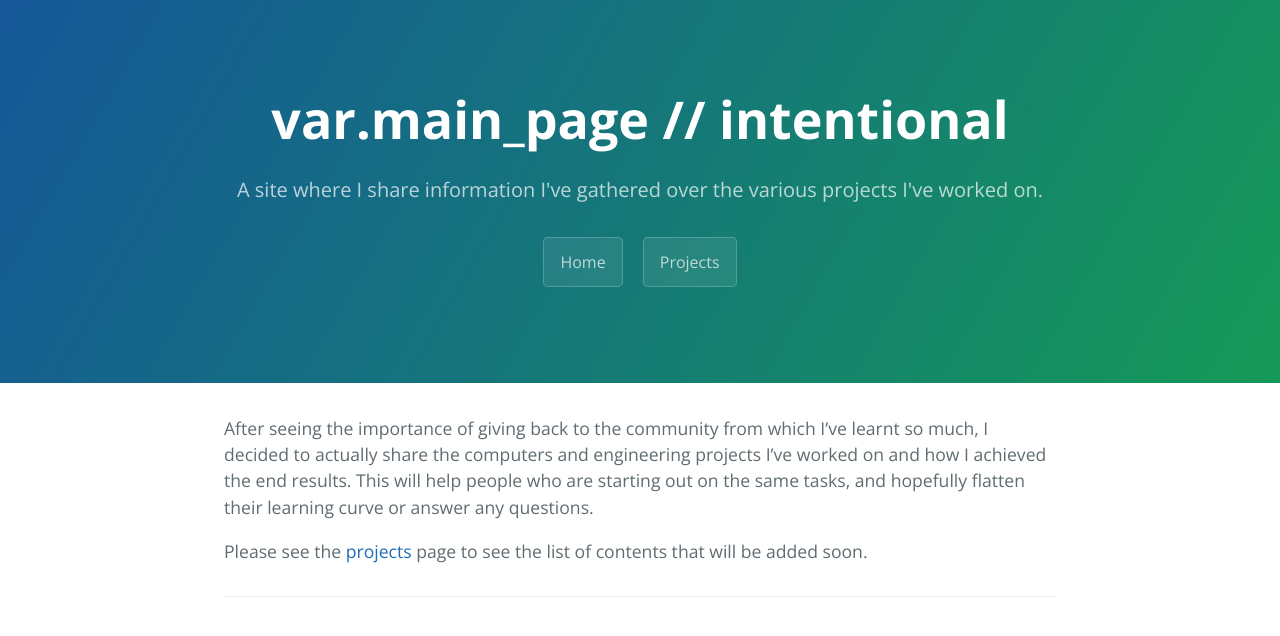
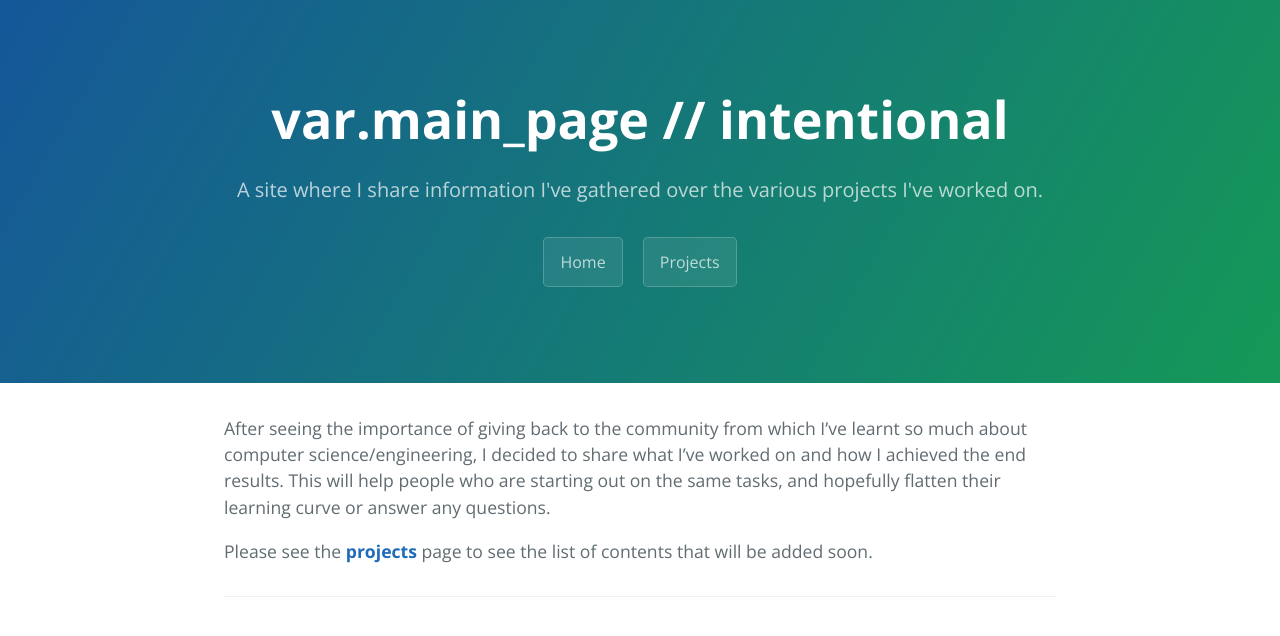
Before and after one commit to khizarkarim/khizarkarim.github.io, a Jekyll site: the page built from index.md, in a window 1280 px wide. Shown: the top 636 px of the page. Built offline with Jekyll 4.4.1, drawn with Linux system fonts in a browser that asks for light colours.

Commit message:
Fixed index.md

```diff
--- a/index.md
+++ b/index.md
@@ -3,6 +3,6 @@ layout: default
 title: "var.main_page // intentional"
 ---
 
-After seeing the importance of giving back to the community from which I've learnt so much, I decided to actually share the computers and engineering projects I've worked on and how I achieved the end results. This will help people who are starting out on the same tasks, and hopefully flatten their learning curve or answer any questions.
+After seeing the importance of giving back to the community from which I've learnt so much about computer science/engineering, I decided to share what I've worked on and how I achieved the end results. This will help people who are starting out on the same tasks, and hopefully flatten their learning curve or answer any questions.
 
-Please see the [projects](/projects) page to see the list of contents that will be added soon.
+Please see the **[projects](/projects)** page to see the list of contents that will be added soon.
```
